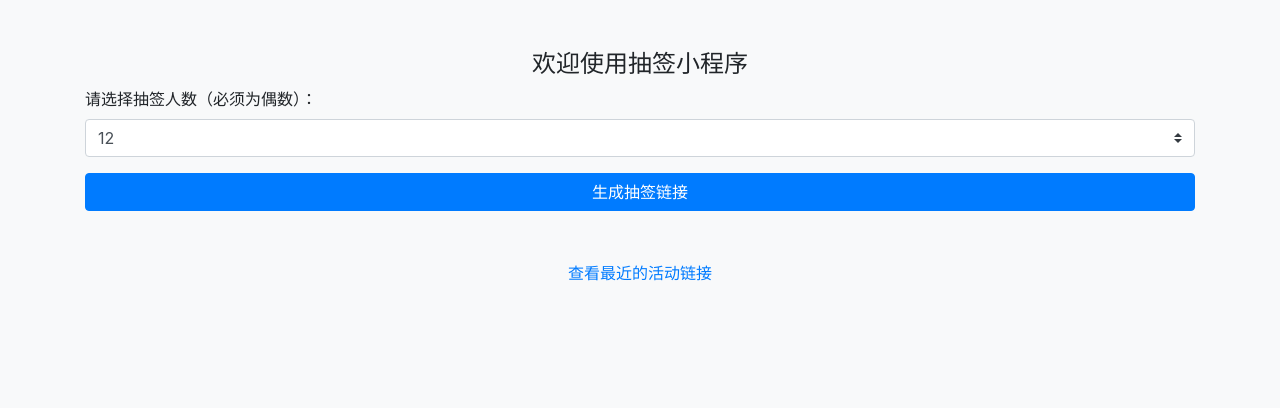
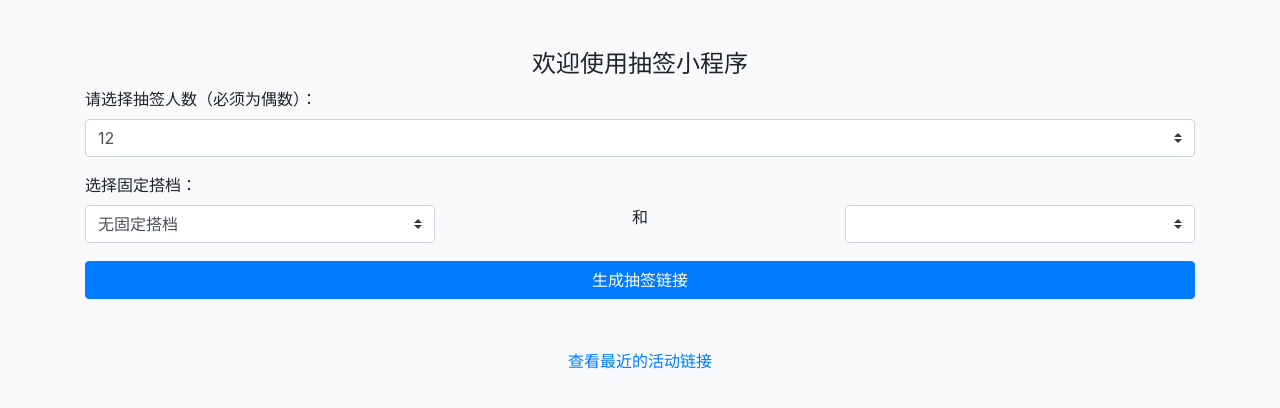
Before and after one commit to 097/chouqian, a Flask app: page /cq/ in a window 1280 px wide. Shown: the top 408 px of the page. Run offline with Flask 3, Linux system fonts and the light colour scheme; lists and menus that the app fills with data are empty; some libraries are stand-ins or nearby versions.

Commit message:
add some draft codes
Signed-off-by: 097 <sphinxdwood@gmail.com>

```diff
--- a/app.py
+++ b/app.py
@@ -176,4 +176,4 @@ def activity_results(activity_id):
 
 if __name__ == '__main__':
     app.register_blueprint(cq_blueprint)
-    app.run(port=5001)
+    app.run(port=5001,debug=True)
--- a/templates/index.html
+++ b/templates/index.html
@@ -56,14 +56,125 @@
                     <option value="30">30</option>
                 </select>
             </div>
-            <button type="submit" class="btn btn-primary btn-block">生成抽签链接</button>
+            <div class="form-group" id="fixed-partner-options">
+                <label>选择固定搭档：</label>
+                <!-- 固定搭档的下拉菜单，使用Bootstrap的row和col类 -->
+                <div class="row">
+                    <div class="col">
+                        <select class="custom-select" id="partner1" name="partner1">
+                            <!-- 选项内容由JavaScript动态生成 -->
+                        </select>
+                    </div>
+                    <div class="col">
+                        <p class="text-center">和</p>
+                    </div>
+                    <div class="col">
+                        <select class="custom-select" id="partner2" name="partner2">
+                            <!-- 选项内容由JavaScript动态生成 -->
+                        </select>
+                    </div>
+                </div>
+            </div>
+
+        <button type="submit" class="btn btn-primary btn-block">生成抽签链接</button>
         </form>
     </div>
-    <!-- 添加一个链接到 recent_activity_links.html -->
-    <!-- 添加一个链接到 recent_activity_links.html，居中显示 -->
+
     <div class="container text-center">
         <a href="{{ url_for('cq.recent_activity_links') }}">查看最近的活动链接</a>
     </div>
 
+<!-- 更新JavaScript代码以动态生成固定搭档下拉菜单的选项 -->
+<script>
+    // 在页面加载完成后执行以下代码
+window.addEventListener('load', (event) => {
+    // 获取固定搭档的下拉菜单元素
+    const partner1Select = document.getElementById('partner1');
+    const partner2Select = document.getElementById('partner2');
+
+    // 设置默认抽签人数
+    const defaultNumOfPeople = 12;
+
+    // 添加默认选项
+    const defaultOption = document.createElement('option');
+    defaultOption.text = '无固定搭档';
+    defaultOption.value = '';
+    partner1Select.appendChild(defaultOption);
+
+
+   // 根据默认抽签人数生成下拉菜单选项
+    for (let i = 1; i <= defaultNumOfPeople; i++) {
+        const option1 = document.createElement('option');
+        option1.value = i;
+        option1.text = i;
+
+        partner1Select.appendChild(option1);
+    }
+
+    // 添加事件监听器，确保第二个下拉菜单的选项不包含第一个下拉菜单的值
+    partner1Select.addEventListener('change', () => {
+        // 获取第一个下拉菜单的选择值
+        const selectedValue = partner1Select.value;
+
+        // 清除第二个下拉菜单的选项
+        partner2Select.innerHTML = '';
+
+
+        const defaultOption2 = document.createElement('option');
+        defaultOption2.text = '无固定搭档';
+        defaultOption2.value = '';
+        partner2Select.appendChild(defaultOption2);
+
+        // 重新生成第二个下拉菜单的选项，不包含第一个下拉菜单的值
+        for (let i = 1; i <= defaultNumOfPeople; i++) {
+            if (i !== parseInt(selectedValue)) {
+                const option2 = document.createElement('option');
+                option2.value = i;
+                option2.text = i;
+
+                partner2Select.appendChild(option2);
+            }
+        }
+    });
+
+});
+
+    // 获取抽签人数的下拉菜单
+    const numSelect = document.getElementById('num_of_people');
+    // 获取固定搭档的下拉菜单
+    const partner1Select = document.getElementById('partner1');
+    const partner2Select = document.getElementById('partner2');
+
+    // 根据选择的抽签人数动态更新固定搭档的选项
+    numSelect.addEventListener('change', () => {
+        // 清空固定搭档下拉菜单的选项
+        partner1Select.innerHTML = '';
+        partner2Select.innerHTML = '';
+
+        // 获取选择的抽签人数
+        const numPeople = parseInt(numSelect.value);
+
+        // 添加默认选项
+        const defaultOption = document.createElement('option');
+        defaultOption.text = '无固定搭档';
+        defaultOption.value = '';
+        partner1Select.appendChild(defaultOption);
+
+        const defaultOption2 = document.createElement('option');
+        defaultOption2.text = '无固定搭档';
+        defaultOption2.value = '';
+        partner2Select.appendChild(defaultOption2);
+
+        // 动态生成固定搭档的选项
+        for (let i = 1; i <= numPeople; i++) {
+            const option = document.createElement('option');
+            option.text = `${i}`;
+            option.value = i;
+            partner1Select.appendChild(option);
+            partner2Select.appendChild(option.cloneNode(true));
+        }
+    });
+</script>
 </body>
+
 </html>
```
